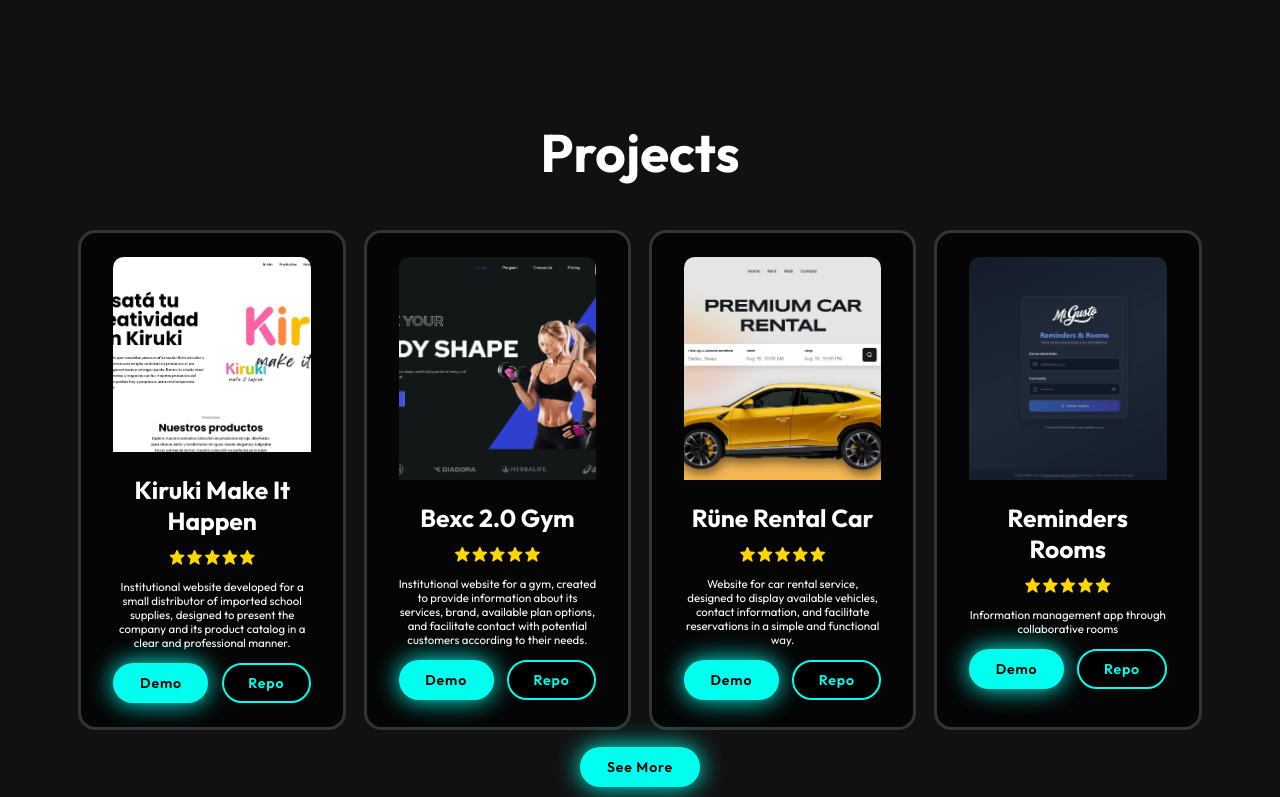
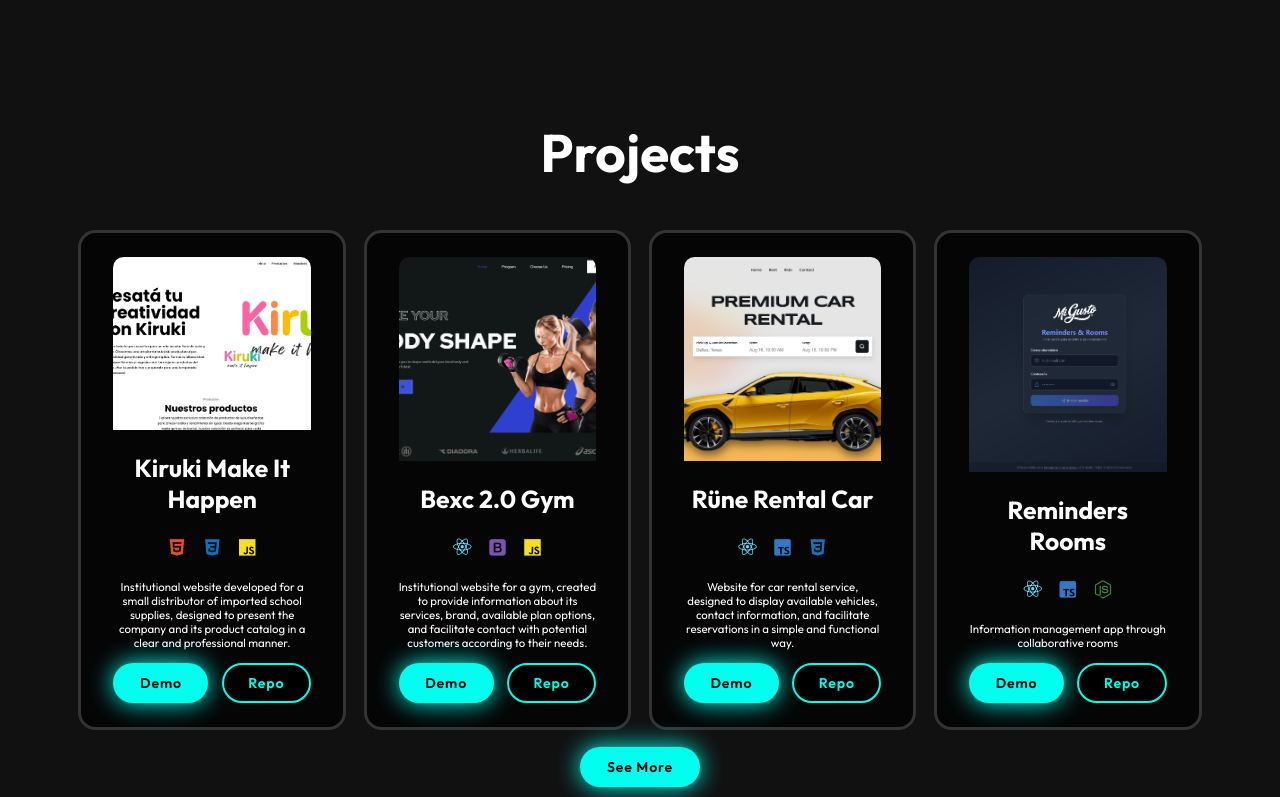
Before and after one commit to ramirolacci/Portfolio, a React (Vite) app: page / in a window 1280 px wide. Shown: the part 2882-3679 px from the top of the page. Built offline with nearby package versions, Linux system fonts and the light colour scheme.

Commit message:
add icons in projects

```diff
--- a/src/components/Projects.tsx
+++ b/src/components/Projects.tsx
@@ -71,9 +71,9 @@ const Projects: React.FC = () => {
                         <div key={`${project.id}-${index}`} className="proyect-item">
                             <img src={project.image} alt={project.title} loading="lazy" />
                             <h2>{project.title}</h2>
-                            <div className="rating">
-                                {[...Array(5)].map((_, i) => (
-                                    <i key={i} className='bx bxs-star star'></i>
+                            <div className="tech-icons">
+                                {project.technologies?.map((tech, i) => (
+                                    <i key={i} className={`bx ${tech} tech-icon`}></i>
                                 ))}
                             </div>
                             <p>{t(project.translationKey)}</p>
--- a/src/constants.ts
+++ b/src/constants.ts
@@ -11,6 +11,7 @@ export const PROJECTS = [
         demo: "https://kiruki-makeit.netlify.app/",
         repo: "https://github.com/ramirolacci/Kiruki-Make-It-Happen",
         translationKey: "project1_desc",
+        technologies: ["bxl-html5", "bxl-css3", "bxl-javascript"]
     },
     {
         id: 2,
@@ -19,6 +20,7 @@ export const PROJECTS = [
         demo: "https://bexc.netlify.app/#home",
         repo: "https://github.com/ramirolacci/Bexc2.0-Gym",
         translationKey: "project2_desc",
+        technologies: ["bxl-react", "bxl-bootstrap", "bxl-javascript"]
     },
     {
         id: 3,
@@ -27,6 +29,7 @@ export const PROJECTS = [
         demo: "https://rune-rental-car.netlify.app/",
         repo: "https://github.com/ramirolacci/Rune-Rental-Car",
         translationKey: "project3_desc",
+        technologies: ["bxl-react", "bxl-typescript", "bxl-css3"]
     },
     {
         id: 4,
@@ -35,6 +38,7 @@ export const PROJECTS = [
         demo: "https://www.migusto.com.ar/tools/rooms/",
         repo: "https://github.com/ramirolacci/RR-RemindersRoomsAPP",
         translationKey: "project_reminders_desc",
+        technologies: ["bxl-react", "bxl-typescript", "bxl-nodejs"]
     },
     {
         id: 5,
@@ -44,6 +48,7 @@ export const PROJECTS = [
         repo: "https://github.com/ramirolacci/Mi-Gusto-x-Doritos-Flamin-Hot",
         translationKey: "project5_desc",
         extra: true,
+        technologies: ["bxl-html5", "bxl-css3", "bxl-javascript", "bx-bolt"]
     },
     {
         id: 6,
@@ -53,6 +58,7 @@ export const PROJECTS = [
         repo: "https://github.com/ramirolacci/QRgenPRO",
         translationKey: "project_qr_desc",
         extra: true,
+        technologies: ["bxl-react", "bxl-typescript", "bxl-tailwind-css"]
     },
     {
         id: 7,
@@ -62,6 +68,7 @@ export const PROJECTS = [
         repo: "https://github.com/ramirolacci/MiGusto-Games",
         translationKey: "project_games_desc",
         extra: true,
+        technologies: ["bxl-react", "bxl-typescript", "bx-joystick"]
     },
     {
         id: 8,
@@ -71,6 +78,7 @@ export const PROJECTS = [
         repo: "https://github.com/ramirolacci/GoldenTickets",
         translationKey: "project_golden_desc",
         extra: true,
+        technologies: ["bxl-react", "bxl-typescript", "bxl-php"]
     }
 ];
 
--- a/src/index.css
+++ b/src/index.css
@@ -1215,10 +1215,40 @@ img.db-badge {
     font-size: 1.3rem;
 }
 
-.star {
-    color: gold;
-    font-size: 2rem;
-}
+.tech-icons {
+    display: flex;
+    gap: 1.5rem;
+    justify-content: center;
+    margin: 1rem 0;
+}
+
+.tech-icon {
+    font-size: 2.5rem;
+    color: var(--main-color);
+    transition: 0.3s ease-in-out;
+}
+
+.tech-icon:hover {
+    transform: scale(1.3);
+    filter: drop-shadow(0 0 8px currentColor);
+}
+
+/* Colores característicos */
+.bxl-react { color: #61dafb; }
+.bxl-html5 { color: #e34f26; }
+.bxl-css3 { color: #1572B6; }
+.bxl-javascript { color: #f7df1e; }
+.bxl-typescript { color: #3178c6; }
+.bxl-tailwind-css { color: #06b6d4; }
+.bxl-bootstrap { color: #7952b3; }
+.bxl-nodejs { color: #3c873a; }
+.bxl-php { color: #777bb3; }
+.bxl-python { color: #3776ab; }
+.bxs-diamond { color: #cc342d; } /* Ruby */
+.bx-bolt { color: #88ce02; } /* GSAP/Fast */
+.bx-joystick { color: #ff4747; } /* Games */
+.bxs-data { color: #00618a; } /* MySQL */
+.bx-cloud { color: #3ECF8E; } /* Supabase */
 
 .contact {
     background-color: var(--bg-color);
```
